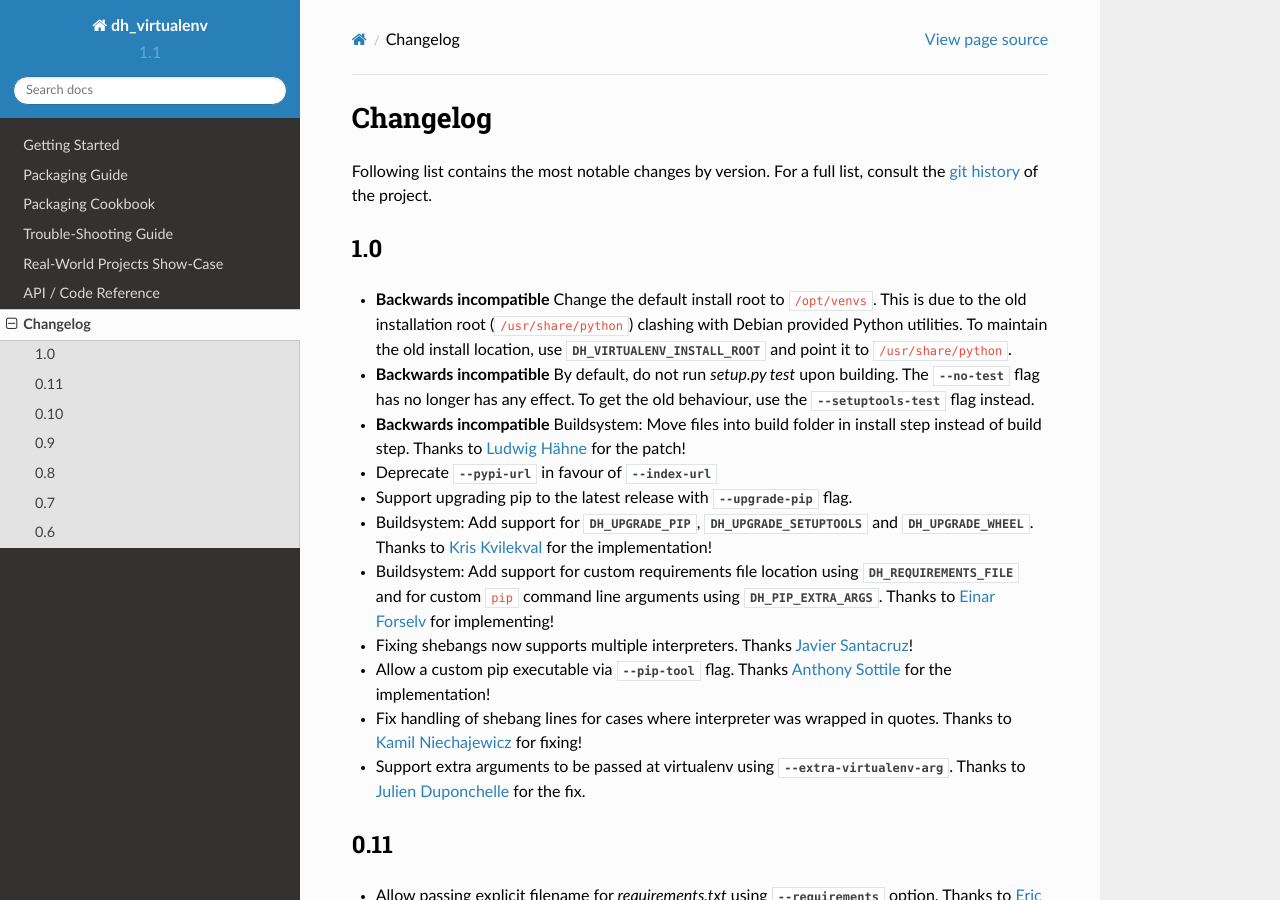
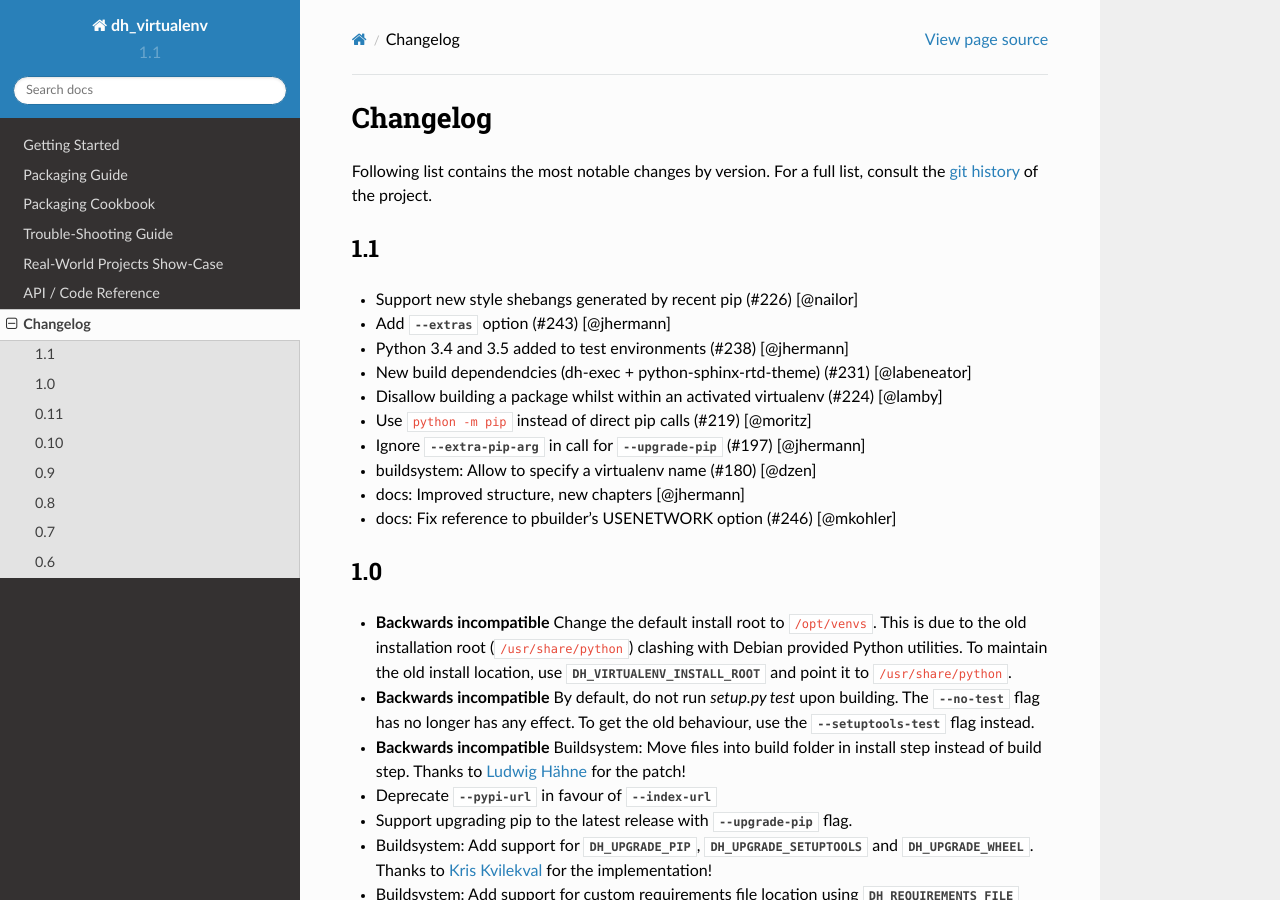
Before and after one commit to spotify/dh-virtualenv, a Sphinx documentation site: the page built from doc/changes.rst, in a window 1280 px wide and 900 px high. Built offline with Sphinx 7.4.7 and the Read the Docs theme 2.0.0, drawn with Linux system fonts in a browser that asks for light colours.

Commit message:
docs: changelog for v1.1

```diff
--- a/doc/changes.rst
+++ b/doc/changes.rst
@@ -6,6 +6,21 @@ Following list contains the most notable changes by version.
 For a full list, consult the `git history`_ of the project.
 
 .. _`git history`: https://github.com/spotify/dh-virtualenv/commits/master
+
+
+1.1
+===
+
+* Support new style shebangs generated by recent pip (#226) [@nailor]
+* Add :option:`--extras` option (#243) [@jhermann]
+* Python 3.4 and 3.5 added to test environments (#238) [@jhermann]
+* New build dependendcies (dh-exec + python-sphinx-rtd-theme) (#231) [@labeneator]
+* Disallow building a package whilst within an activated virtualenv (#224) [@lamby]
+* Use ``python -m pip`` instead of direct pip calls (#219) [@moritz]
+* Ignore :option:`--extra-pip-arg` in call for :option:`--upgrade-pip` (#197) [@jhermann]
+* buildsystem: Allow to specify a virtualenv name (#180) [@dzen]
+* docs: Improved structure, new chapters [@jhermann]
+* docs: Fix reference to pbuilder's USENETWORK option (#246) [@mkohler]
 
 
 1.0
```
Also changed, not shown: 1 other file.
